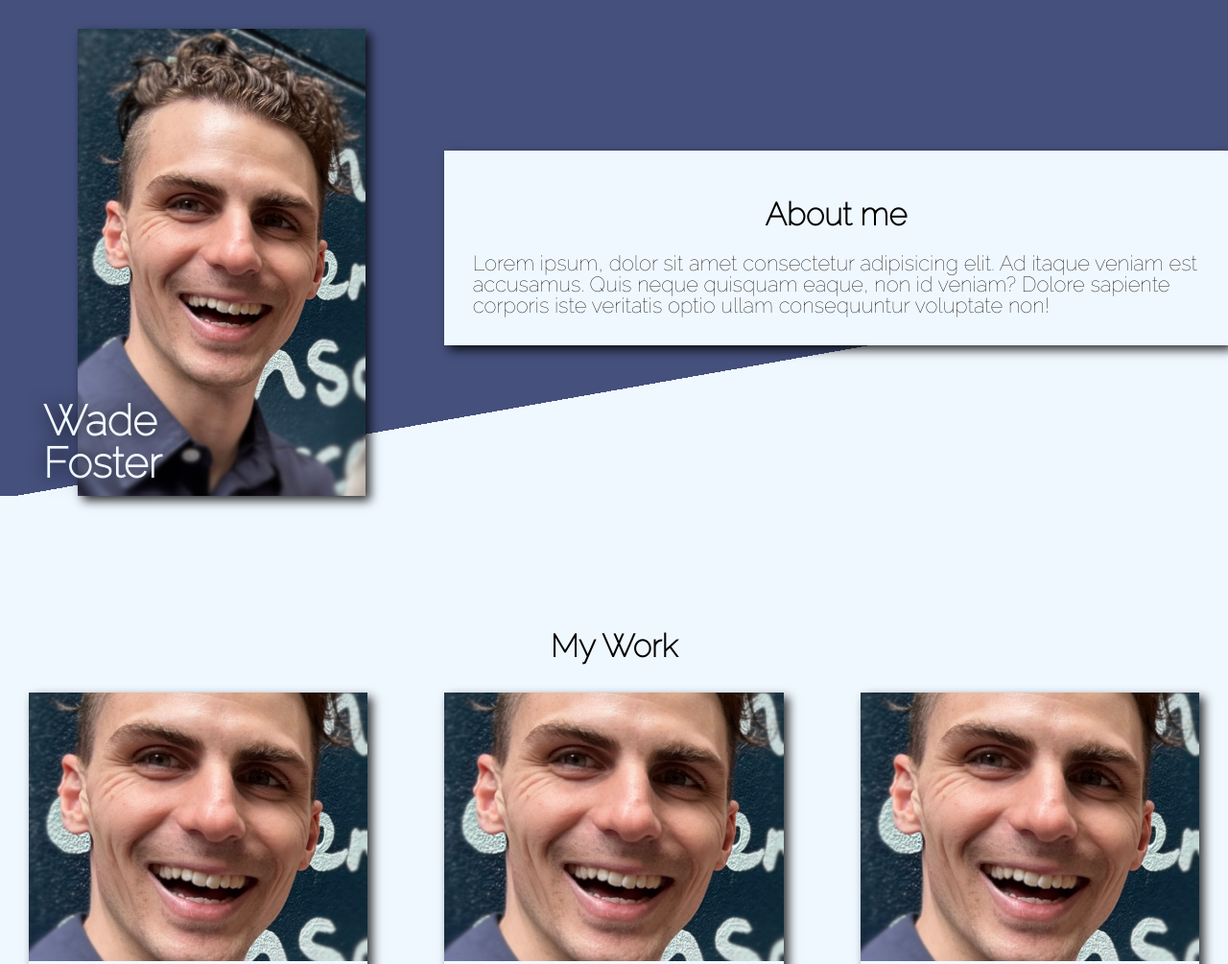
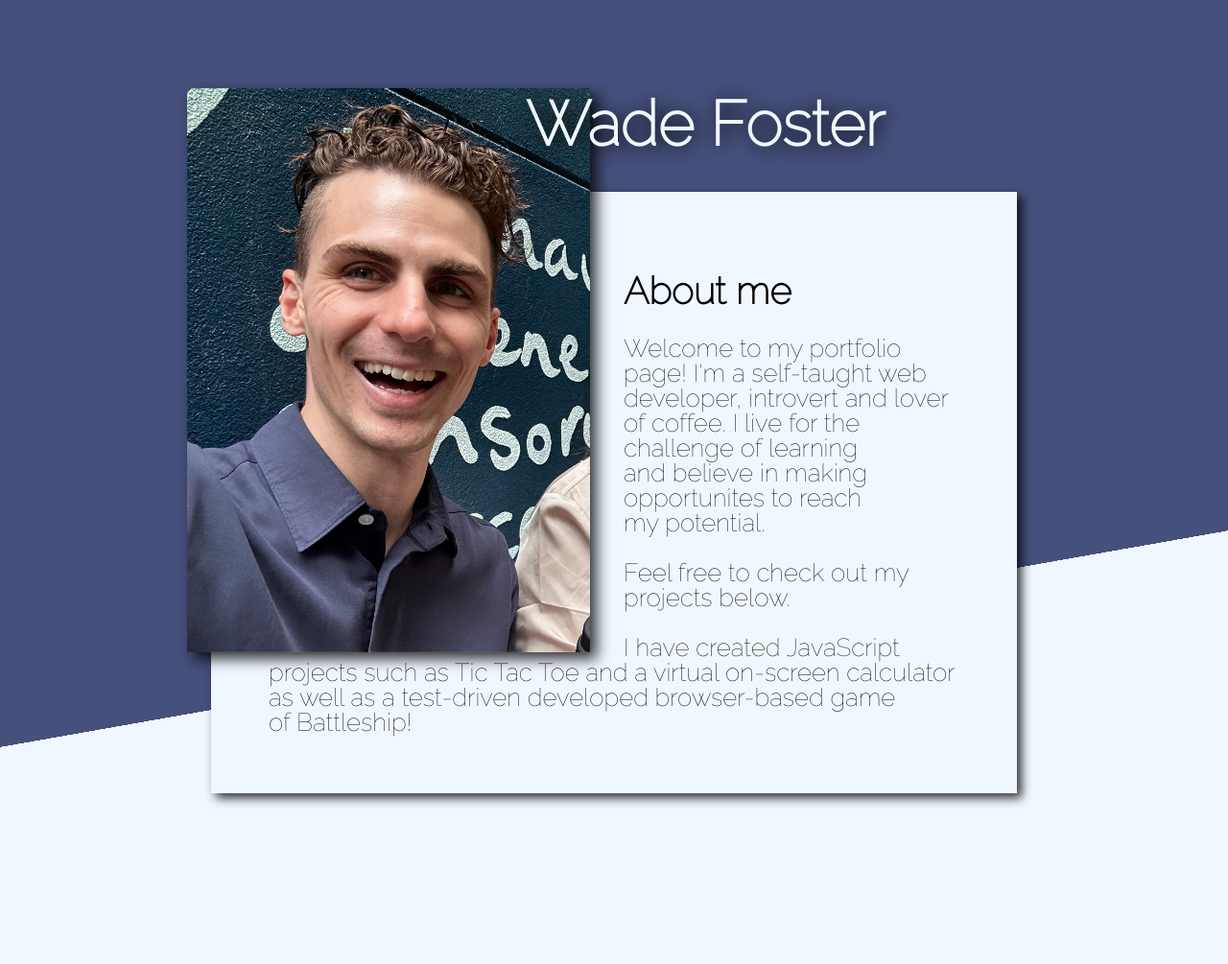
Before and after one commit to wade-levels-up/homepage, a website built with webpack: page src/template.html in a window 1280 px wide. Shown: the top 1005 px of the page at 96% size. Built offline with nearby package versions, Linux system fonts and the light colour scheme; a web font is replaced by a local one.

Commit message:
feat(layout): Complete responsive tablet layout

```diff
--- a/src/style.css
+++ b/src/style.css
@@ -37,8 +37,8 @@ i {
 
 header {
   text-align: center;
-  margin-bottom: 60px;
-  background: linear-gradient(155deg,var(--main-bg-color1) 70%, aliceblue 70%);
+  padding-top: 60px;
+  background: linear-gradient(155deg,var(--main-bg-color1) 35%, aliceblue 35%);
 }
 
 main {
@@ -47,6 +47,7 @@ main {
   text-align: center;
   margin-top: 60px;
   margin-bottom: 60px;
+  padding: 20px;
 }
 
 footer {
@@ -62,11 +63,11 @@ h1 {
   color: aliceblue;
   width: 4ch;
   text-align: left;
-  font-size: 2rem;
-  position: absolute;
-  bottom: 10px;
-  left: 45px;
+  font-size: 2.5rem;
   filter: drop-shadow(2px 2px 10px black);
+  position: relative;
+  top: -170px;
+  left: -70px;
 }
 
 h2 {
@@ -93,9 +94,8 @@ h3 {
 }
 
 .mainImage img {
-  width: 80vw;
+  width: 300px;
   box-shadow: var(--shadow);
-  margin-top: 30px;
 }
 
 footer img {
@@ -104,8 +104,7 @@ footer img {
 
 .projects-grid {
   display: grid;
-  gap: 80px;
-  margin: 30px;
+  gap: 60px;
   grid-template-columns: repeat(auto-fit, minmax(250px, 1fr));
   grid-auto-rows: 500px;
 }
@@ -161,28 +160,61 @@ svg {
 }
 
 @media (min-width: 1000px) {
+
+  :root {
+    font-size: 26px;
+  }
+
   header {
     display: flex;
     justify-content: center;
     align-items: center;
     background: linear-gradient(170deg,var(--main-bg-color1) 70%, aliceblue 70%);
+    padding-left: 30px;
+    padding-right: 30px;
+    padding-top: 140px;
   }
 
   .about-me {
     background-color: aliceblue;
+    box-shadow: var(--shadow);
     max-width: fit-content;
-    max-height: fit-content;
-    padding: 30px;
     text-align: left;
-    box-shadow: var(--shadow);
+    margin-top: 60px;
+    width: 840px;
+    height: auto;
+    padding: 60px;
+    text-wrap: pretty;
+    margin-bottom: 60px;
+  }
+
+  h1 {
+    position: relative;
+    width: max-content;
+    top: -585px;
+    left: 330px;
+  }
+
+  h2 {
+    text-align: left;
   }
 
   header img {
-    max-width: 300px;
+    max-width: 400px;
+    transform-origin: bottom;
+    transform: scale(140%, 140%);
   }
 
   .mainImage {
-    width: 100vw;
+    width: 250px;
+    float: left;
+    margin-right: 120px;
+    height: 420px;
+  }
+
+  main {
+    padding: 120px;
+    margin-top: 0px;
   }
 
   footer {
@@ -193,17 +225,6 @@ svg {
 
   footer img {
     max-width: 500px;
+    padding: 30px;
   }
 }
-
-@media (min-width: 1200px) {
-  footer {
-    display: flex;
-    justify-content: space-between;
-    align-items: center;
-  }
-
-  footer img {
-    max-width: 500px;
-  }
-}
--- a/src/template.html
+++ b/src/template.html
@@ -8,16 +8,16 @@
   </head>
   <body>
     <header>
-      <div class="mainImage">
-        <img src="../assets/Wade-narrow.jpeg" alt="Wade Foster smiling">
-        <h1>Wade Foster</h1>
-      </div>
       <div class="about-me">
+        <div class="mainImage">
+          <picture>
+            <source media="(min-width: 1000px)" srcset="../assets/Wade-norm.jpeg" />
+            <img src="../assets/Wade-narrow.jpeg" alt="Wade wearing a dark blue shirt and smiling">
+          </picture>
+          <h1>Wade Foster</h1>
+        </div>
         <h2>About me</h2>
-        <p>Lorem ipsum, dolor sit amet consectetur adipisicing elit.
-          Ad itaque veniam est accusamus. Quis neque quisquam eaque, non id veniam?
-          Dolore sapiente corporis iste veritatis optio ullam consequuntur
-          voluptate non!</p>
+        <p>Welcome to my portfolio page! I'm a self-taught web developer, introvert and lover of coffee. I live for the challenge of learning and believe in making opportunites to reach my potential.<br><br> Feel free to check out my projects below.<br><br> I have created JavaScript projects such as Tic Tac Toe and a virtual on-screen calculator as well as a test-driven developed browser-based game of Battleship!</p>
       </div>
     </header>
     <main>
@@ -28,7 +28,7 @@
           <div>
             <h3>Battleship</h3><i class="devicon-github-original black"></i><svg xmlns="http://www.w3.org/2000/svg" viewBox="0 0 24 24"><path d="M14,3V5H17.59L7.76,14.83L9.17,16.24L19,6.41V10H21V3M19,19H5V5H12V3H5C3.89,3 3,3.9 3,5V19A2,2 0 0,0 5,21H19A2,2 0 0,0 21,19V12H19V19Z" /></svg>
           </div>
-          <p>A classic game of battleship created through a process of test-driven development</p>
+          <p>A classic game created through test-driven development</p>
         </li>
 
         <li>
```
